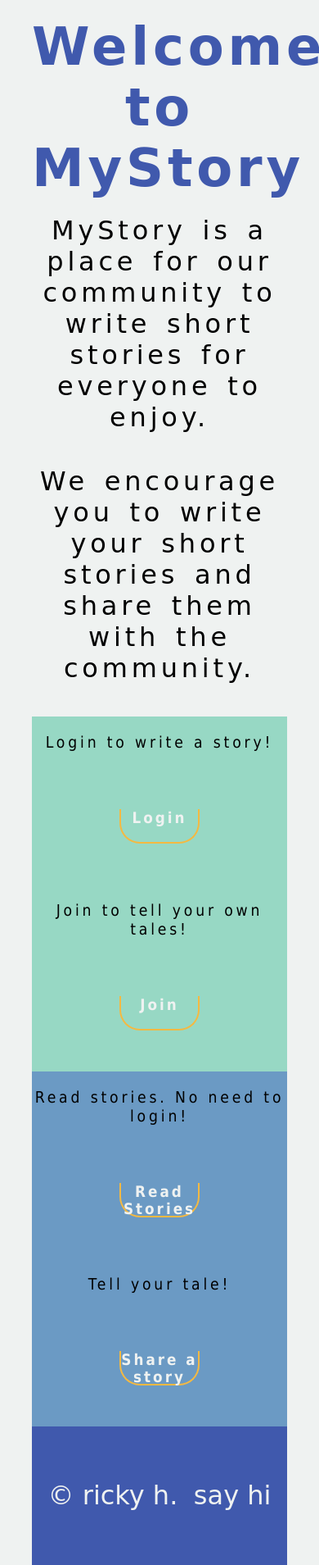
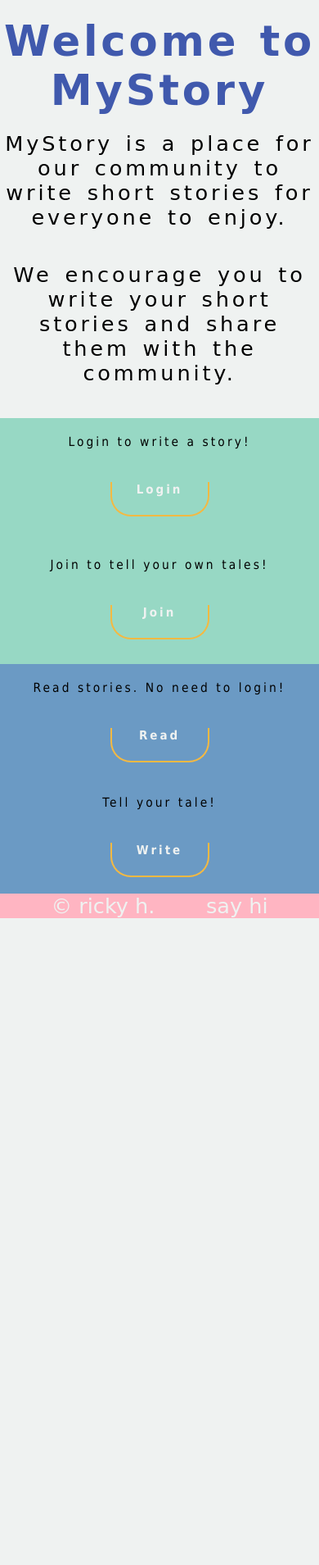
Before and after one commit to runningindos/UCD_database_final_project, a Flask app: page / in a window 390 px wide. Shown: the whole page at 82% size. After the commit the page ends 1120 px from the top, so only its background shows below. Run offline with Flask 3, Linux system fonts and the light colour scheme; some web fonts are replaced.

Commit message:
Added media queries

```diff
--- a/static/style.css
+++ b/static/style.css
@@ -424,3 +424,42 @@ footer {
   font-size: 1.2em;
   letter-spacing: 3px;
 }
+
+/* Media queries */
+
+@media (max-width: 600px) {
+  body {
+    display: flex;
+    flex-direction: column;
+    font-size: .8em;
+    width: 100%;
+  }
+
+  .pageTopper, .registerHeader, .loginHeader {
+    display: flex;
+    flex-direction: column;
+    text-align: center;
+    margin-top: 40px;
+  }
+
+  .login_register, .read_write {
+    display: flex;
+    flex-direction: column;
+    justify-content: center;
+    font-family: 'Tahoma', cursive;
+  }
+
+  .loginContainer, .registerContainer {
+    background-color: #97D8C4;
+    padding: 20px 0 30px 0;
+  }
+
+  .readContainer, .writeContainer {
+    background-color: #6B9AC4;
+    padding: 20px 0;
+  }
+
+  footer {
+    background-color: #FFB5C2;
+  }
+}
--- a/templates/index.html
+++ b/templates/index.html
@@ -49,7 +49,7 @@
     <div class="readContainer" id="readContainer">
       <a href="/read" class="readBtn" id="readBtn">
         <div class="readTextContainer">
-          <h3 class="readWord">Read Stories</h3>
+          <h3 class="readWord">Read</h3>
         </div>
       </a>
     </div>
@@ -59,7 +59,7 @@
     <div class="writeContainer" id="writeContainer">
       <a href="/write" class="writeBtn" id="writeBtn">
         <div class="writeTextContainer">
-          <h3 class="writeWord">Share a story</h3>
+          <h3 class="writeWord">Write</h3>
         </div>
       </a>
     </div>
```
